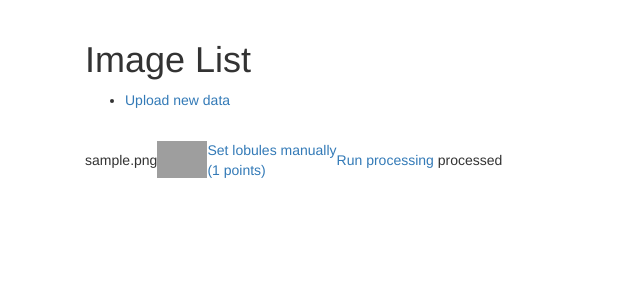
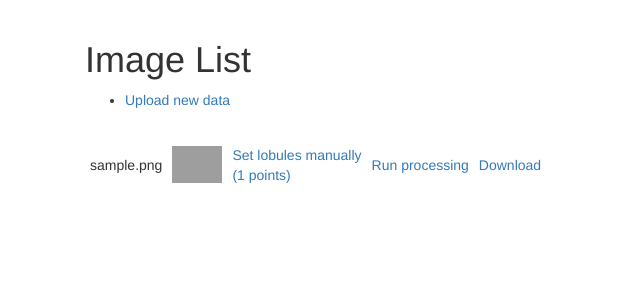
Before and after one commit to mjirik/scaffanweb, a Django app: page /dataimport/ in a window 1280 px wide. Shown: the part 72-372 px from the top of the page, without its empty margins (0-640 px from the left). Run offline with Django 3.2, Linux system fonts and the light colour scheme; a user stored in the database is signed in; tables that the repository leaves empty hold one stand-in row (values such as "Sample post"); some libraries are stand-ins or nearby versions; grey boxes are pictures that could not be loaded.

Commit message:
downloaded

```diff
--- a/dataimport/static/dataimport/main.css
+++ b/dataimport/static/dataimport/main.css
@@ -6,3 +6,12 @@ img.cellzoom {
 #previewimg{
   /* width:100%; */
 };
+
+table {
+  width: 100%;
+  border-collapse: collapse;
+}
+th, td {
+  padding: 5px;
+  text-align: left;
+}
--- a/dataimport/templates/dataimport/index.html
+++ b/dataimport/templates/dataimport/index.html
@@ -28,12 +28,13 @@
                         <a href="{% url 'dataimport:detail' server_filename.id %}"> Set lobules manually <br> ({{ n_pts }} points) </a>
                     </td>
                     <td>
+                        <a href="{% url 'dataimport:run_processing' server_filename.id %}">Run processing</a>
+                    </td>
+                    <td>
 
                     {% if server_filename.processed %}
-                    <a href="{% url 'dataimport:run_processing' server_filename.id %}">Run processing</a>
-                    processed
+                    <a href="{{ server_filename.zip_filename.url }}">Download</a>
                     {% else %}
-                    <a href="{% url 'dataimport:run_processing' server_filename.id %}">Run processing</a>
                     {% endif %}
                     </td>
                 {% else %}
```
